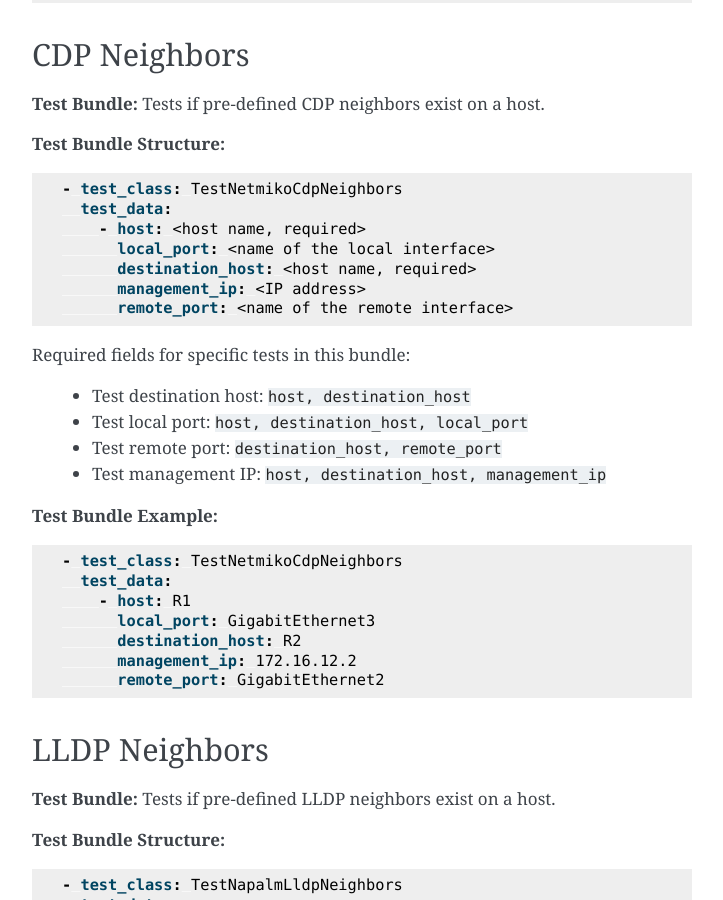
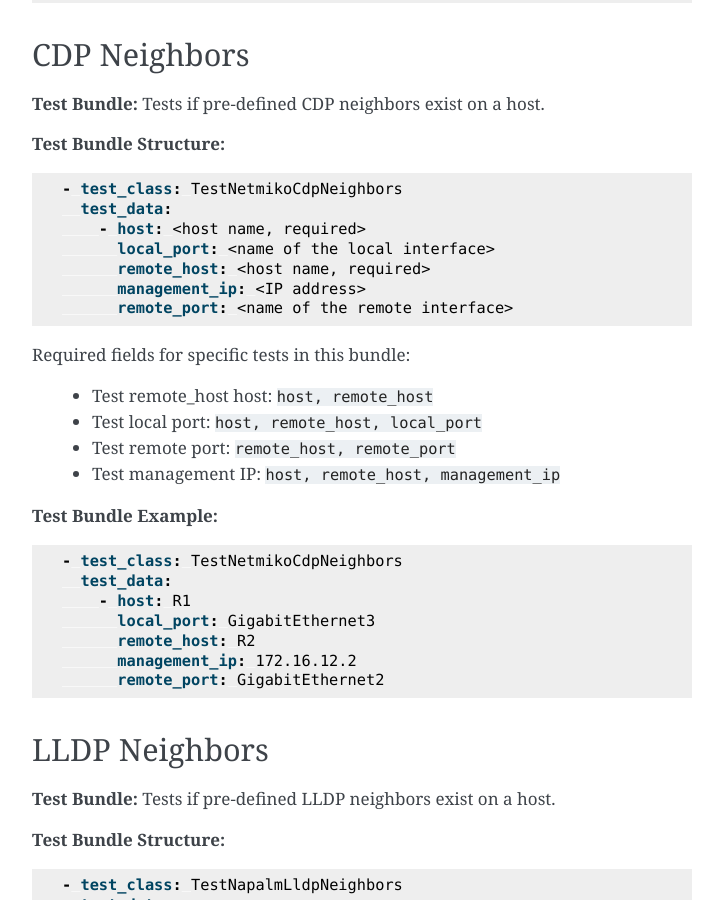
Before and after one commit to network-unit-testing-system/nuts, a Sphinx documentation site: the page built from docs/source/testbundles/alltestbundles.rst, in a window 1280 px wide and 900 px high, scrolled down 1922 px. Shown: the whole window, without its empty margins (388-1111 px from the left). Built offline with Sphinx 7.4.7, drawn with Linux system fonts in a browser that asks for light colours.

Commit message:
change destination_host to remote_host in CDP neighbors test bundle

```diff
--- a/docs/source/testbundles/alltestbundles.rst
+++ b/docs/source/testbundles/alltestbundles.rst
@@ -98,16 +98,16 @@
       test_data:
         - host: <host name, required>
           local_port: <name of the local interface>
-          destination_host: <host name, required>
+          remote_host: <host name, required>
           management_ip: <IP address>
           remote_port: <name of the remote interface>
 
 Required fields for specific tests in this bundle:
 
-    * Test destination host: ``host, destination_host``
-    * Test local port: ``host, destination_host, local_port``
-    * Test remote port: ``destination_host, remote_port``
-    * Test management IP: ``host, destination_host, management_ip``
+    * Test remote_host host: ``host, remote_host``
+    * Test local port: ``host, remote_host, local_port``
+    * Test remote port: ``remote_host, remote_port``
+    * Test management IP: ``host, remote_host, management_ip``
 
 **Test Bundle Example:**
 
@@ -117,7 +117,7 @@
       test_data:
         - host: R1
           local_port: GigabitEthernet3
-          destination_host: R2
+          remote_host: R2
           management_ip: 172.16.12.2
           remote_port: GigabitEthernet2
 
```
Also changed, not shown: 1 other file.
